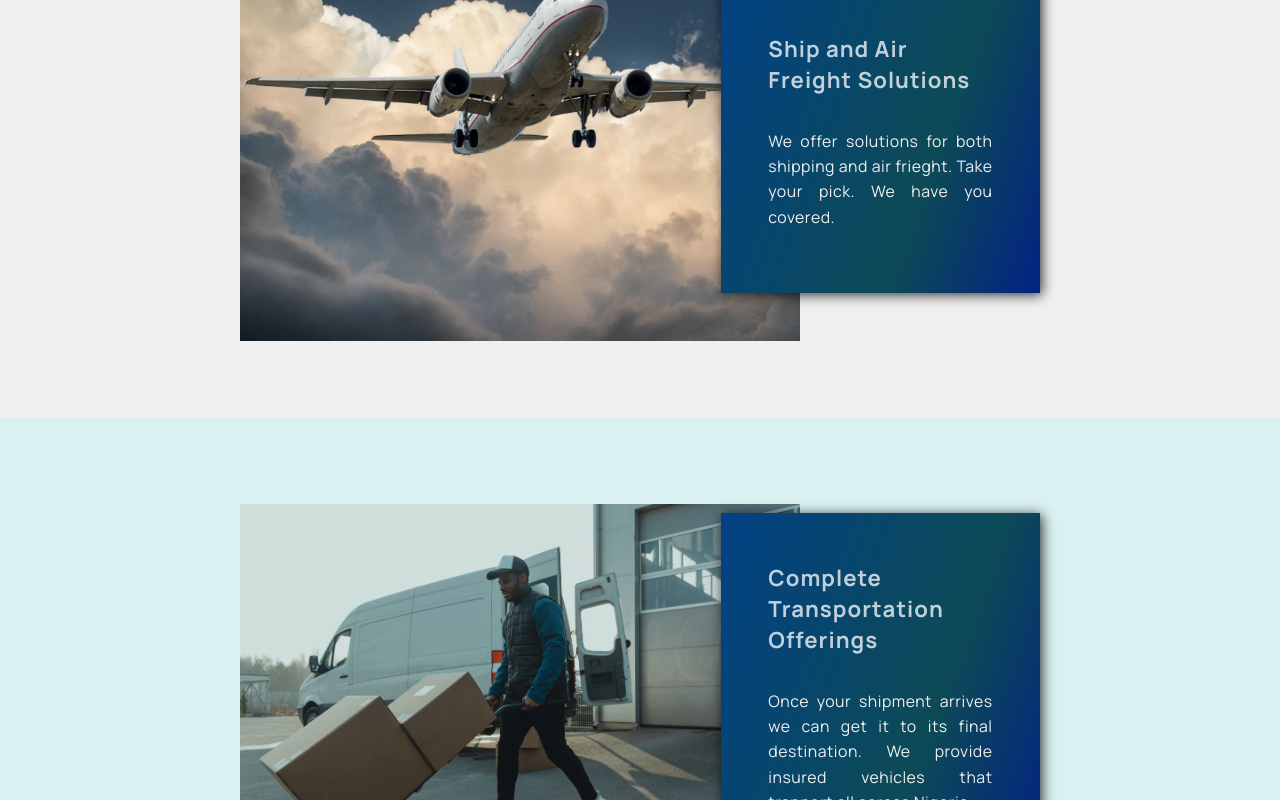
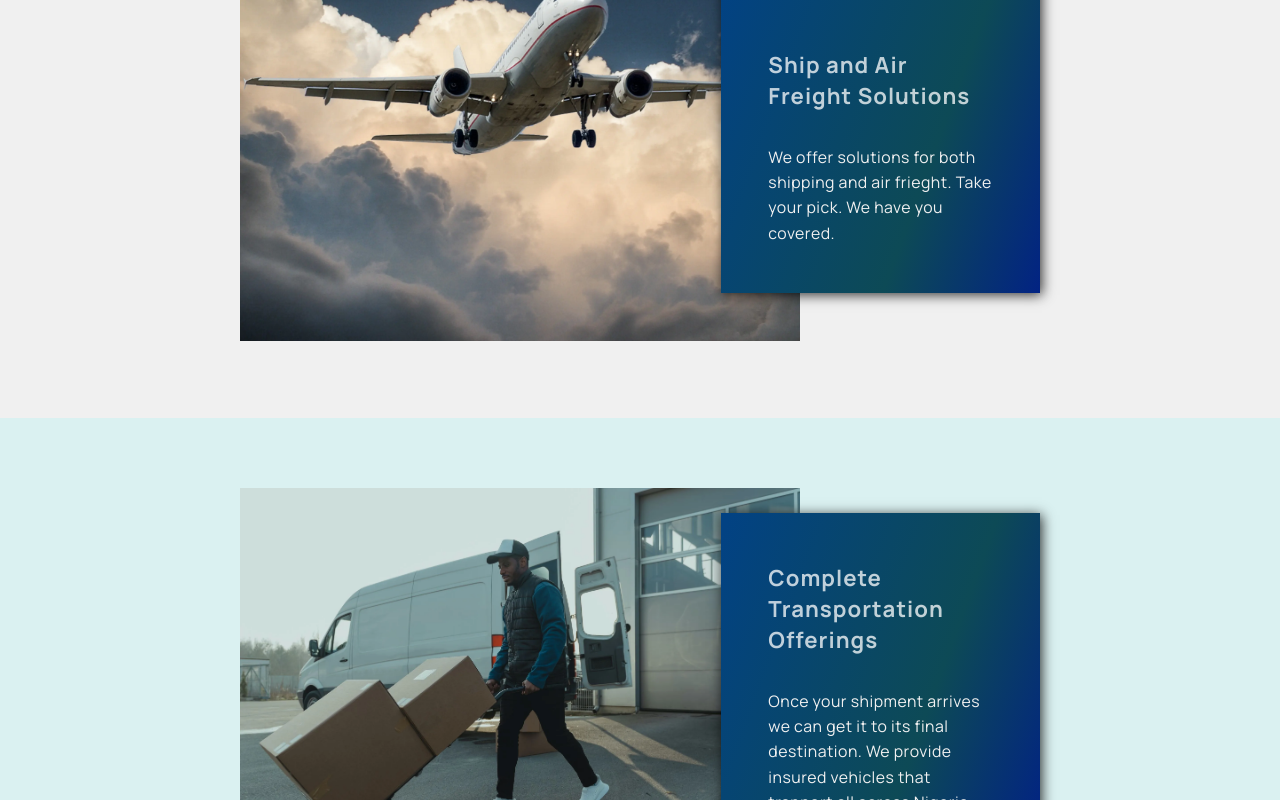
Before and after one commit to abeonweb/marine-express-site, a Next.js app: page / in a window 1280 px wide. Shown: the part 1060-1860 px from the top of the page. Built offline with nearby package versions, Linux system fonts and the light colour scheme.

Commit message:
rename text classes in Feature component

```diff
--- a/components/Feature.js
+++ b/components/Feature.js
@@ -10,7 +10,7 @@ const Feature = ({ title, text, image, alt }) => {
           <img src={image} alt={alt} className={styles.image} />
           <div className={styles.textContainer}>
             <h2 className={styles.title}>{title}</h2>
-            <p className={styles.text}>{text}</p>
+            <p className={styles.captionText}>{text}</p>
           </div>
         </div>
       </article>
```
